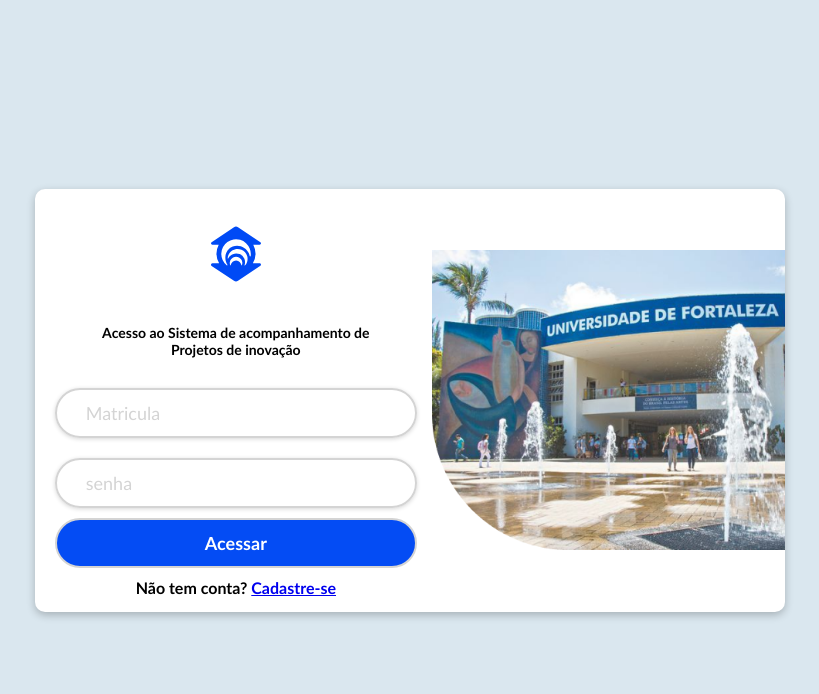
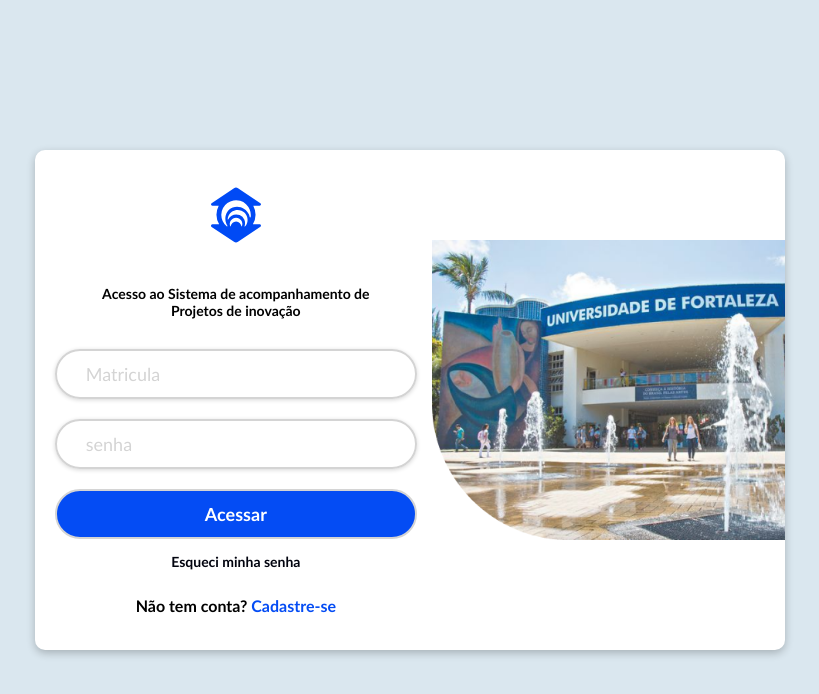
Before and after one commit to BrenoMendonca/Sapi-Front-2.0, a React (Create React App) app: page / in a window 1280 px wide. Shown: the top 694 px of the page, without its empty margins (230-1049 px from the left). Built offline with nearby package versions, Linux system fonts and the light colour scheme.

Commit message:
adicionando campo de esqueceu senha e hover na tela de login

```diff
--- a/src/Pages/Login/Login.css
+++ b/src/Pages/Login/Login.css
@@ -15,8 +15,10 @@
     background-color: white;
     justify-content: space-around;
     border-radius: 10px;
-    padding-left:20px ;
+    padding: 0 0 1.25rem 1.25rem;
+
     box-shadow: rgba(0, 0, 0, 0.24) 0px 3px 8px;
+
 }
 /*
 .wrapper .LogoUnifor {
@@ -85,6 +87,8 @@
     border: 2px solid #D4D4D4;
     border-radius: 40px;
     font-size: 18px;
+
+    margin-top: 10px;
   }
 
   .wrapper .Registre-se{
@@ -94,9 +98,37 @@
     padding-bottom: 5px;
   }
 
+  .wrapper .Registre-se a {
+    color: #044CF4;
+    text-decoration: none;
+
+    transition: .2s;
+  }
+
+  .wrapper .Registre-se a:hover {
+    color: #4DA6FF;
+  }
+
   .UniforImage{
     width: 370px;
     height: 300px;
     align-self: center;
     padding-left: 15px;
   }
+
+.forgot-my-password-wrapper {
+  margin: 0.75rem 0 1rem;
+}
+
+.forgot-my-password-wrapper a {
+  font-size: 0.875rem;
+  font-weight: 700;
+  color: #02040F;
+  text-decoration: none;
+
+  transition: .2s;
+}
+
+.forgot-my-password-wrapper a:hover {
+  color: #044CF4;
+}
--- a/src/Pages/Login/Login.jsx
+++ b/src/Pages/Login/Login.jsx
@@ -92,10 +92,15 @@
           disabled={loading === true || !validadorInput}
           >Acessar</button>
 
+          <div className='forgot-my-password-wrapper'>
+            <a href='#'>Esqueci minha senha</a> {/* COLOCAR LINK DO REACT ROUTER DOM */}
+          </div>
 
           <div className='Registre-se'>
               <p>Não tem conta? <a href='#'>Cadastre-se</a></p>
           </div>
+
+
           </div>
               <img className='UniforImage' src={UniforImage} alt="Imagem CC"/>
 
```
Lines whose indentation alone changed are shown as unchanged.
